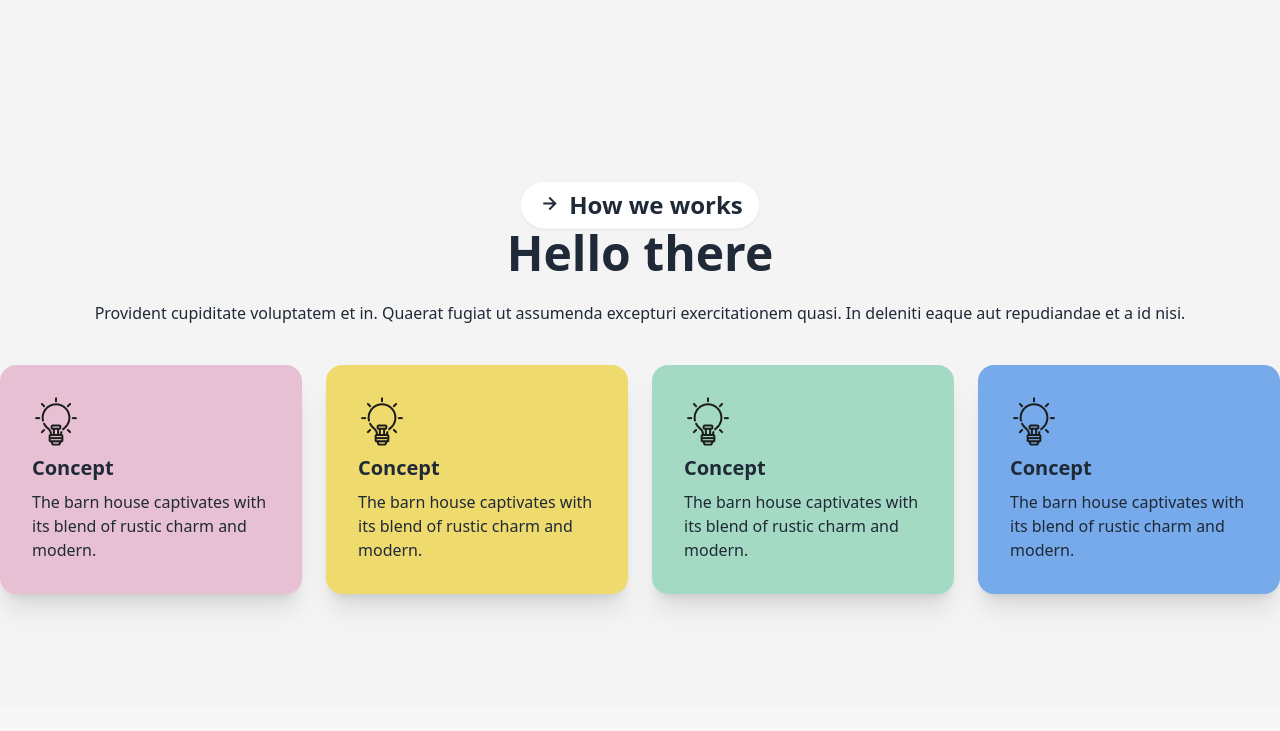
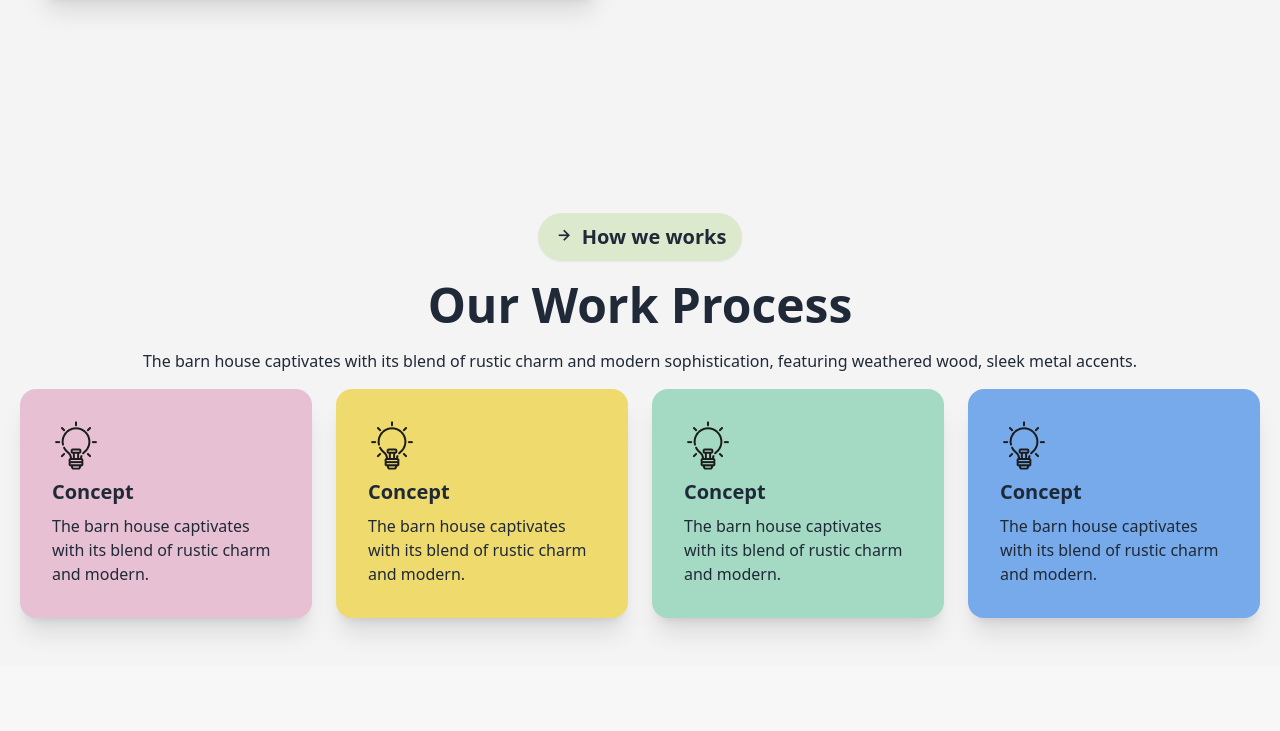
Before and after one commit to nowrinesha/pjm-mi3-m16-b10-a3-rentHome, a website: page index.html in a window 1280 px wide. Shown: the part 1709-2440 px from the top of the page. Drawn offline with nearby package versions, Linux system fonts and the light colour scheme; files that its build step writes are made by us from their sources.

Commit message:
added work process section

```diff
--- a/index.html
+++ b/index.html
@@ -96,13 +96,13 @@
       </section>
       <!-- banner section ends -->
       <!-- we design section starts -->
-      <section class="bg-[#F4F4F4] py-28">
+      <section class="bg-[#F4F4F4] md:py-28">
         <!-- <div class="">
           <img src="./assets/Vector.png" alt="">
         </div> -->
         <div class="container mx-auto flex flex-col md:flex-row justify-between">
           <div class="w-full md:w-1/2">
-            <div class="p-10 space-y-8t text-center md:text-start">
+            <div class="p-10 space-y-4 md:space-y-8 text-center md:text-start">
               <span class="btn text-2xl bg-white rounded-3xl">
                 <span class=""><i class='bx bx-right-arrow-alt'></i></span>
                 <span class="font-bold">About Us</span>
@@ -139,7 +139,7 @@
 
             </div>
           </div>
-          <div class="w-1/2 p-10">
+          <div class="w-full md:w-1/2 p-10">
             <img class="w-full" src="./assets/Rectangle.png" alt="">
           </div>
         </div>
@@ -147,20 +147,19 @@
       </section>
       <!-- we design section ends -->
       <!-- how we works -->
-      <section class="bg-[#F4F4F4] py-28">
+      <section class="bg-[#F4F4F4] md:py-12">
         <div class="container mx-auto">
           <!-- title -->
           <div class="hero">
             <div class="hero-content text-center">
-              <div class="">
-                <span class="btn text-2xl bg-white rounded-3xl">
+              <div class="space-y-5">
+                <span class="btn text-xl bg-[#DCE9CD] border-none rounded-3xl">
                   <span class=""><i class='bx bx-right-arrow-alt'></i></span>
                   <span class="font-bold">How we works</span>
                 </span>
-                <h1 class="text-5xl font-bold">Hello there</h1>
-                <p class="py-6">
-                  Provident cupiditate voluptatem et in. Quaerat fugiat ut assumenda excepturi exercitationem
-                  quasi. In deleniti eaque aut repudiandae et a id nisi.
+                <h1 class="text-5xl font-extrabold">Our Work Process</h1>
+                <p class="py-0 px-5">
+                  The barn house captivates with its blend of rustic charm and modern sophistication, featuring weathered wood, sleek metal accents.
                 </p>
 
               </div>
@@ -169,8 +168,8 @@
           </div>
           <!-- title -->
           <!-- cards -->
-          <div class="flex gap-6">
-            <div class="card bg-[#E7C1D3] w-96 shadow-xl">
+          <div class="flex flex-col md:flex-row gap-6 px-5">
+            <div class="card bg-[#E7C1D3] w-full md:w-96 shadow-xl">
               <div class="card-body">
                 <div class="">
                   <img src="./assets/concept.png" alt="">
@@ -179,7 +178,7 @@
                 <p>The barn house captivates with its blend of rustic charm and modern.</p>
               </div>
             </div>
-            <div class="card bg-[#EFDA6E] w-96 shadow-xl">
+            <div class="card bg-[#EFDA6E] w-full md:w-96 shadow-xl">
               <div class="card-body">
                 <div class="">
                   <img src="./assets/concept.png" alt="">
@@ -188,7 +187,7 @@
                 <p>The barn house captivates with its blend of rustic charm and modern.</p>
               </div>
             </div>
-            <div class="card bg-[#A4DAC3] w-96 shadow-xl">
+            <div class="card bg-[#A4DAC3] w-full md:w-96 shadow-xl">
               <div class="card-body">
                 <div class="">
                   <img src="./assets/concept.png" alt="">
@@ -197,7 +196,7 @@
                 <p>The barn house captivates with its blend of rustic charm and modern.</p>
               </div>
             </div>
-            <div class="card bg-[#77AAEA] w-96 shadow-xl">
+            <div class="card bg-[#77AAEA] w-full md:w-96 shadow-xl">
               <div class="card-body">
                 <div class="">
                   <img src="./assets/concept.png" alt="">
```
